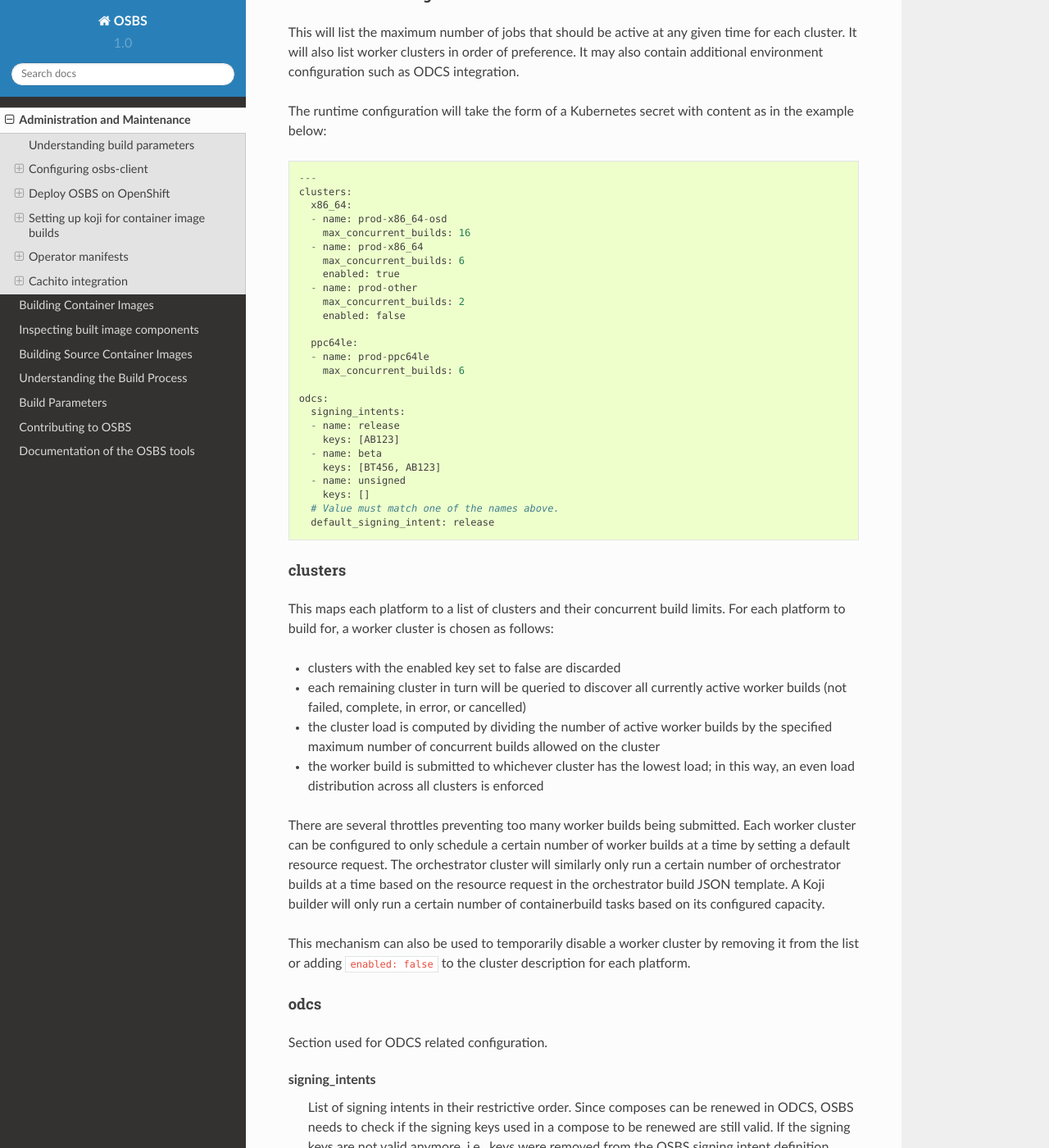
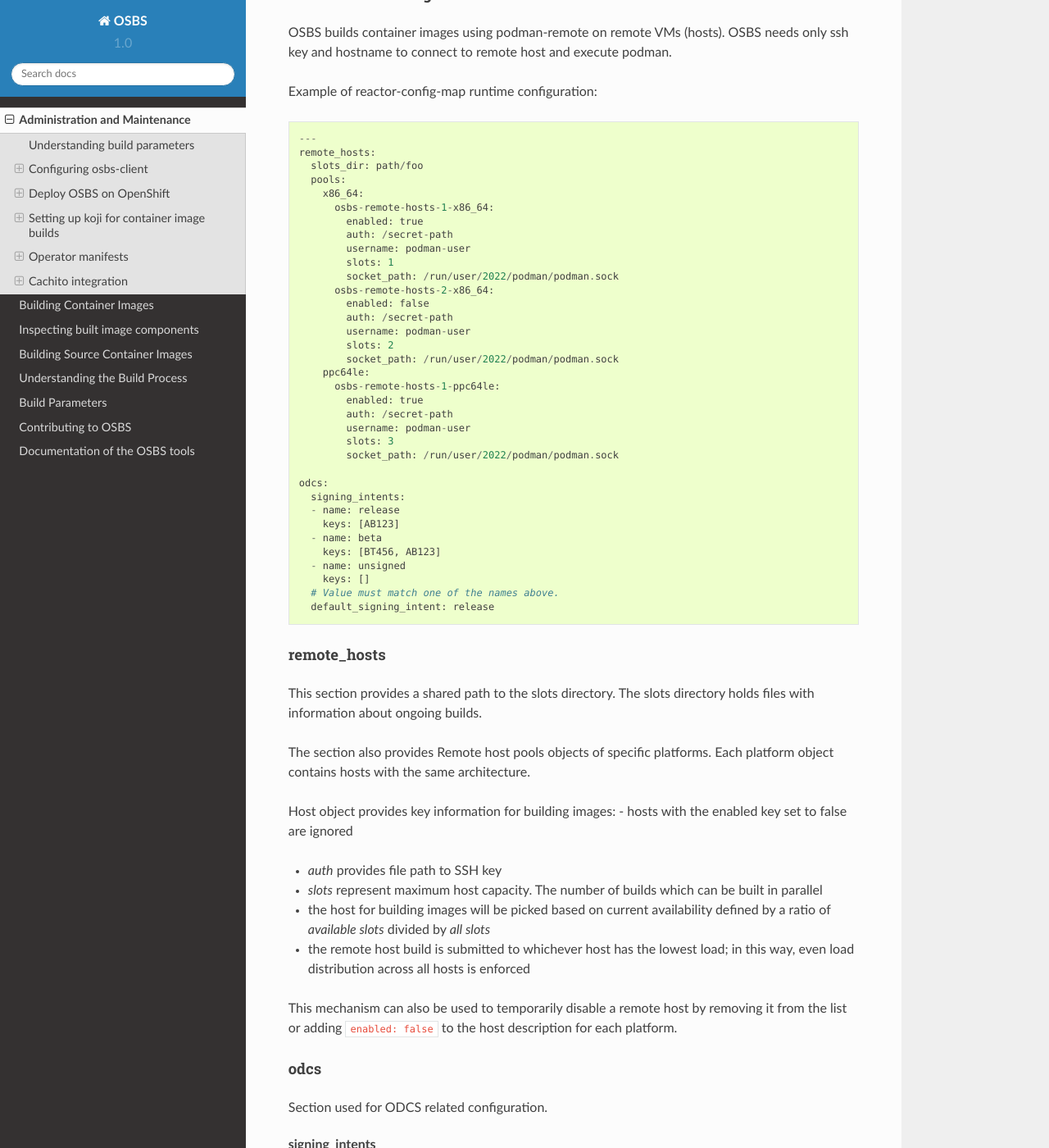
Before and after one commit to containerbuildsystem/osbs-docs, a Sphinx documentation site: the page built from docs/admins.rst, in a window 1280 px wide and 1400 px high, scrolled down 1302 px. Shown: the whole window at 82% size. Built offline with Sphinx 7.4.7 and the Read the Docs theme 2.0.0, drawn with Linux system fonts in a browser that asks for light colours.

Commit message:
Document configmap section for remote-hosts
Remove deprecated cluster section from documentation

CLOUDBLD-8995

Signed-off-by: Ladislav Kolacek <lkolacek@redhat.com>

```diff
--- a/docs/admins.rst
+++ b/docs/admins.rst
@@ -71,29 +71,36 @@ token from the mounted secret file.
 Server-side Configuration for atomic-reactor
 ~~~~~~~~~~~~~~~~~~~~~~~~~~~~~~~~~~~~~~~~~~~~
 
-This will list the maximum number of jobs that should be active at any
-given time for each cluster. It will also list worker clusters in
-order of preference. It may also contain additional environment configuration
-such as ODCS integration.
+OSBS builds container images using podman-remote on remote VMs (hosts).
+OSBS needs only ssh key and hostname to connect to remote host and
+execute podman.
 
-The runtime configuration will take the form of a Kubernetes secret
-with content as in the example below::
+Example of reactor-config-map runtime configuration::
 
   ---
-  clusters:
-    x86_64:
-    - name: prod-x86_64-osd
-      max_concurrent_builds: 16
-    - name: prod-x86_64
-      max_concurrent_builds: 6
-      enabled: true
-    - name: prod-other
-      max_concurrent_builds: 2
-      enabled: false
-
-    ppc64le:
-    - name: prod-ppc64le
-      max_concurrent_builds: 6
+  remote_hosts:
+    slots_dir: path/foo
+    pools:
+      x86_64:
+        osbs-remote-hosts-1-x86_64:
+          enabled: true
+          auth: /secret-path
+          username: podman-user
+          slots: 1
+          socket_path: /run/user/2022/podman/podman.sock
+        osbs-remote-hosts-2-x86_64:
+          enabled: false
+          auth: /secret-path
+          username: podman-user
+          slots: 2
+          socket_path: /run/user/2022/podman/podman.sock
+      ppc64le:
+        osbs-remote-hosts-1-ppc64le:
+          enabled: true
+          auth: /secret-path
+          username: podman-user
+          slots: 3
+          socket_path: /run/user/2022/podman/podman.sock
 
   odcs:
     signing_intents:
@@ -109,39 +116,35 @@ with content as in the example below::
 
 .. _config.yaml-clusters:
 
-clusters
-''''''''
+remote_hosts
+''''''''''''
 
-This maps each platform to a list of clusters and their concurrent
-build limits. For each platform to build for, a worker cluster is
-chosen as follows:
+This section provides a shared path to the slots directory.
+The slots directory holds files with information about ongoing
+builds.
 
-- clusters with the enabled key set to false are discarded
+The section also provides Remote host pools objects of specific platforms.
+Each platform object contains hosts with the same architecture.
 
-- each remaining cluster in turn will be queried to discover all
-  currently active worker builds (not failed, complete, in error, or
-  cancelled)
+Host object provides key information for building images:
+- hosts with the enabled key set to false are ignored
 
-- the cluster load is computed by dividing the number of active worker
-  builds by the specified maximum number of concurrent builds allowed
-  on the cluster
+- `auth` provides file path to SSH key
 
-- the worker build is submitted to whichever cluster has the lowest
-  load; in this way, an even load distribution across all clusters is
+- `slots` represent maximum host capacity. The number of builds which
+  can be built in parallel
+
+- the host for building images will be picked based on current
+  availability defined by a ratio of `available slots` divided by `all
+  slots`
+
+- the remote host build is submitted to whichever host has the lowest
+  load; in this way, even load distribution across all hosts is
   enforced
 
-There are several throttles preventing too many worker builds being
-submitted. Each worker cluster can be configured to only schedule a
-certain number of worker builds at a time by setting a default
-resource request. The orchestrator cluster will similarly only run a
-certain number of orchestrator builds at a time based on the resource
-request in the orchestrator build JSON template. A Koji builder will
-only run a certain number of containerbuild tasks based on its
-configured capacity.
-
-This mechanism can also be used to temporarily disable a worker
-cluster by removing it from the list or adding ``enabled: false`` to
-the cluster description for each platform.
+This mechanism can also be used to temporarily disable a remote host by
+removing it from the list or adding ``enabled: false`` to
+the host description for each platform.
 
 .. _config.yaml-odcs:
 
```
